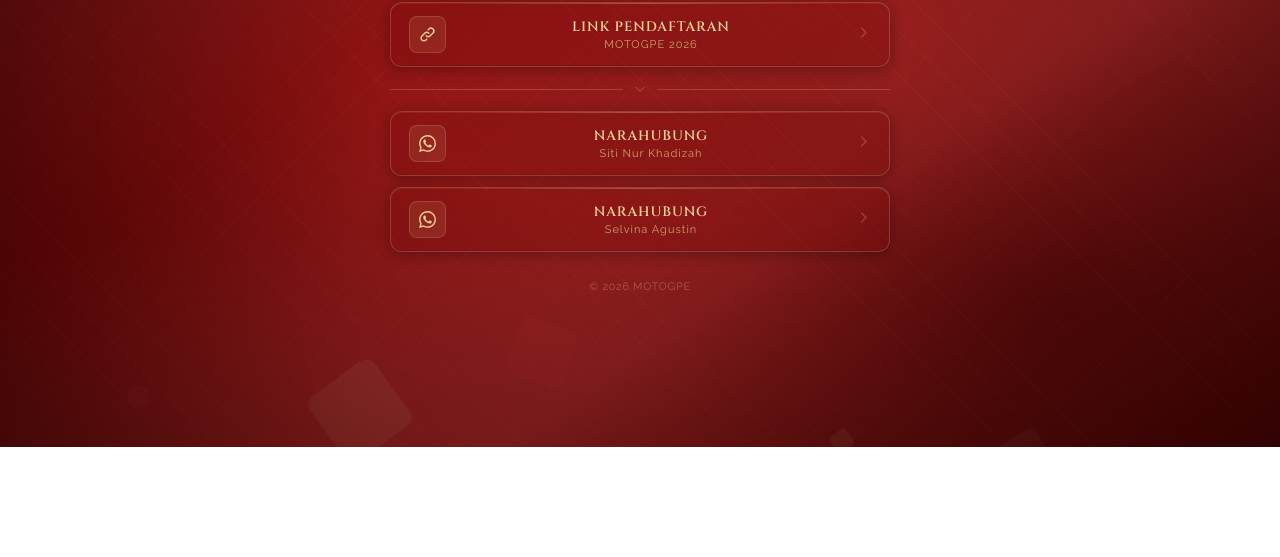
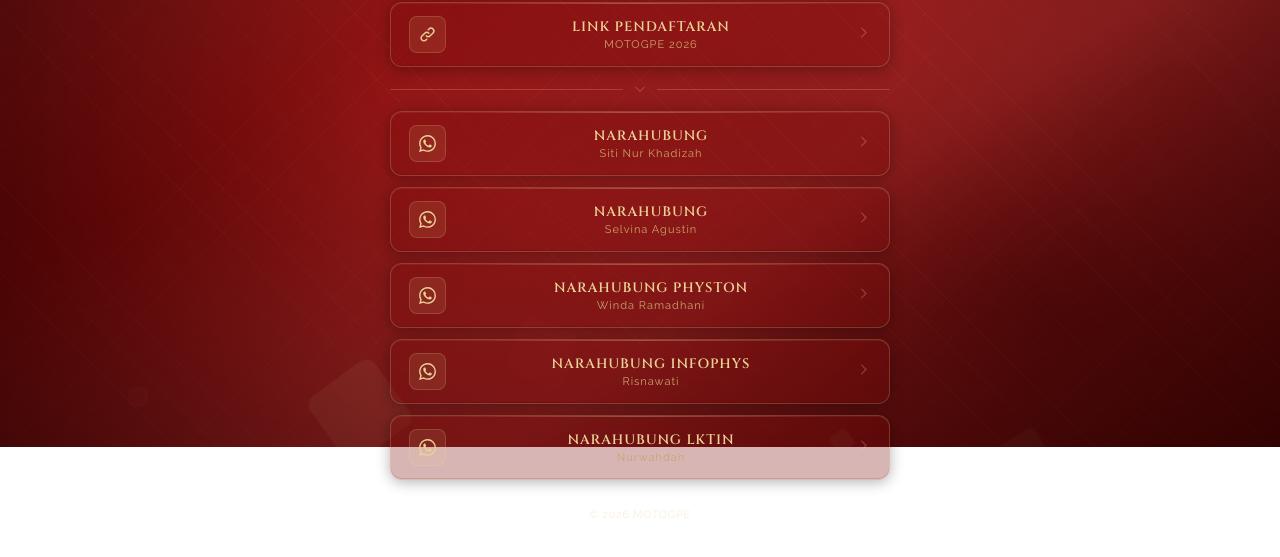
Before and after one commit to yowrahmat/info-MOTOGPE2026, a plain HTML site: page index.html in a window 1280 px wide. Shown: the part 353-910 px from the top of the page. Before the commit the page ends 800 px from the top, so only its background shows below. Drawn offline with Linux system fonts and the light colour scheme.

Commit message:
Update index.html

```diff
--- a/index.html
+++ b/index.html
@@ -290,7 +290,7 @@
         </div>
       </a>
 
-      <a class="link-btn" href="https://drive.google.com/file/d/11nOu_RZK-Pedhl9_X0ayQzaNEdJUSYcb/view" target="_blank" rel="noopener">
+      <a class="link-btn" href="https://drive.google.com/drive/folders/1qSCohNQYmJjqAQgPqMcq5XxXZWe2ekYn" target="_blank" rel="noopener">
         <div class="link-icon">
           <svg fill="none" stroke="currentColor" stroke-width="2" viewBox="0 0 24 24"><path stroke-linecap="round" stroke-linejoin="round" d="M12 6.042A8.967 8.967 0 006 3.75c-1.052 0-2.062.18-3 .512v14.25A8.987 8.987 0 016 18c2.305 0 4.408.867 6 2.292m0-14.25a8.966 8.966 0 016-2.292c1.052 0 2.062.18 3 .512v14.25A8.987 8.987 0 0018 18a8.967 8.967 0 00-6 2.292m0-14.25v14.25"/></svg>
         </div>
@@ -351,6 +351,50 @@
           <svg fill="none" stroke="currentColor" stroke-width="2" viewBox="0 0 24 24" width="15" height="15"><path stroke-linecap="round" stroke-linejoin="round" d="M9 5l7 7-7 7"/></svg>
         </div>
       </a>
+
+        <!-- Ganti nomor WA -->
+          <a class="link-btn" href="https://wa.me/6285656614421" target="_blank" rel="noopener">
+        <div class="link-icon">
+          <svg viewBox="0 0 24 24" fill="currentColor"><path d="M17.472 14.382c-.297-.149-1.758-.867-2.03-.967-.273-.099-.471-.148-.67.15-.197.297-.767.966-.94 1.164-.173.199-.347.223-.644.075-.297-.15-1.255-.463-2.39-1.475-.883-.788-1.48-1.761-1.653-2.059-.173-.297-.018-.458.13-.606.134-.133.298-.347.446-.52.149-.174.198-.298.298-.497.099-.198.05-.371-.025-.52-.075-.149-.669-1.612-.916-2.207-.242-.579-.487-.5-.669-.51-.173-.008-.371-.01-.57-.01-.198 0-.52.074-.792.372-.272.297-1.04 1.016-1.04 2.479 0 1.462 1.065 2.875 1.213 3.074.149.198 2.096 3.2 5.077 4.487.709.306 1.262.489 1.694.625.712.227 1.36.195 1.871.118.571-.085 1.758-.719 2.006-1.413.248-.694.248-1.289.173-1.413-.074-.124-.272-.198-.57-.347m-5.421 7.403h-.004a9.87 9.87 0 01-5.031-1.378l-.361-.214-3.741.982.998-3.648-.235-.374a9.86 9.86 0 01-1.51-5.26c.001-5.45 4.436-9.884 9.888-9.884 2.64 0 5.122 1.03 6.988 2.898a9.825 9.825 0 012.893 6.994c-.003 5.45-4.437 9.884-9.885 9.884m8.413-18.297A11.815 11.815 0 0012.05 0C5.495 0 .16 5.335.157 11.892c0 2.096.547 4.142 1.588 5.945L.057 24l6.305-1.654a11.882 11.882 0 005.683 1.448h.005c6.554 0 11.89-5.335 11.893-11.893a11.821 11.821 0 00-3.48-8.413z"/></svg>
+        </div>
+        <div class="link-text">
+          <span class="link-title">NARAHUBUNG PHYSTON</span>
+          <span class="link-sub">Winda Ramadhani</span>
+        </div>
+        <div class="link-arrow">
+          <svg fill="none" stroke="currentColor" stroke-width="2" viewBox="0 0 24 24" width="15" height="15"><path stroke-linecap="round" stroke-linejoin="round" d="M9 5l7 7-7 7"/></svg>
+        </div>
+      </a>
+
+        <!-- Ganti nomor WA -->
+          <a class="link-btn" href="https://wa.me/6282353891970" target="_blank" rel="noopener">
+        <div class="link-icon">
+          <svg viewBox="0 0 24 24" fill="currentColor"><path d="M17.472 14.382c-.297-.149-1.758-.867-2.03-.967-.273-.099-.471-.148-.67.15-.197.297-.767.966-.94 1.164-.173.199-.347.223-.644.075-.297-.15-1.255-.463-2.39-1.475-.883-.788-1.48-1.761-1.653-2.059-.173-.297-.018-.458.13-.606.134-.133.298-.347.446-.52.149-.174.198-.298.298-.497.099-.198.05-.371-.025-.52-.075-.149-.669-1.612-.916-2.207-.242-.579-.487-.5-.669-.51-.173-.008-.371-.01-.57-.01-.198 0-.52.074-.792.372-.272.297-1.04 1.016-1.04 2.479 0 1.462 1.065 2.875 1.213 3.074.149.198 2.096 3.2 5.077 4.487.709.306 1.262.489 1.694.625.712.227 1.36.195 1.871.118.571-.085 1.758-.719 2.006-1.413.248-.694.248-1.289.173-1.413-.074-.124-.272-.198-.57-.347m-5.421 7.403h-.004a9.87 9.87 0 01-5.031-1.378l-.361-.214-3.741.982.998-3.648-.235-.374a9.86 9.86 0 01-1.51-5.26c.001-5.45 4.436-9.884 9.888-9.884 2.64 0 5.122 1.03 6.988 2.898a9.825 9.825 0 012.893 6.994c-.003 5.45-4.437 9.884-9.885 9.884m8.413-18.297A11.815 11.815 0 0012.05 0C5.495 0 .16 5.335.157 11.892c0 2.096.547 4.142 1.588 5.945L.057 24l6.305-1.654a11.882 11.882 0 005.683 1.448h.005c6.554 0 11.89-5.335 11.893-11.893a11.821 11.821 0 00-3.48-8.413z"/></svg>
+        </div>
+        <div class="link-text">
+          <span class="link-title">NARAHUBUNG INFOPHYS</span>
+          <span class="link-sub">Risnawati</span>
+        </div>
+        <div class="link-arrow">
+          <svg fill="none" stroke="currentColor" stroke-width="2" viewBox="0 0 24 24" width="15" height="15"><path stroke-linecap="round" stroke-linejoin="round" d="M9 5l7 7-7 7"/></svg>
+        </div>
+      </a>
+
+        <!-- Ganti nomor WA -->
+          <a class="link-btn" href="https://wa.me/6283841866733" target="_blank" rel="noopener">
+        <div class="link-icon">
+          <svg viewBox="0 0 24 24" fill="currentColor"><path d="M17.472 14.382c-.297-.149-1.758-.867-2.03-.967-.273-.099-.471-.148-.67.15-.197.297-.767.966-.94 1.164-.173.199-.347.223-.644.075-.297-.15-1.255-.463-2.39-1.475-.883-.788-1.48-1.761-1.653-2.059-.173-.297-.018-.458.13-.606.134-.133.298-.347.446-.52.149-.174.198-.298.298-.497.099-.198.05-.371-.025-.52-.075-.149-.669-1.612-.916-2.207-.242-.579-.487-.5-.669-.51-.173-.008-.371-.01-.57-.01-.198 0-.52.074-.792.372-.272.297-1.04 1.016-1.04 2.479 0 1.462 1.065 2.875 1.213 3.074.149.198 2.096 3.2 5.077 4.487.709.306 1.262.489 1.694.625.712.227 1.36.195 1.871.118.571-.085 1.758-.719 2.006-1.413.248-.694.248-1.289.173-1.413-.074-.124-.272-.198-.57-.347m-5.421 7.403h-.004a9.87 9.87 0 01-5.031-1.378l-.361-.214-3.741.982.998-3.648-.235-.374a9.86 9.86 0 01-1.51-5.26c.001-5.45 4.436-9.884 9.888-9.884 2.64 0 5.122 1.03 6.988 2.898a9.825 9.825 0 012.893 6.994c-.003 5.45-4.437 9.884-9.885 9.884m8.413-18.297A11.815 11.815 0 0012.05 0C5.495 0 .16 5.335.157 11.892c0 2.096.547 4.142 1.588 5.945L.057 24l6.305-1.654a11.882 11.882 0 005.683 1.448h.005c6.554 0 11.89-5.335 11.893-11.893a11.821 11.821 0 00-3.48-8.413z"/></svg>
+        </div>
+        <div class="link-text">
+          <span class="link-title">NARAHUBUNG LKTIN</span>
+          <span class="link-sub">Nurwahdah</span>
+        </div>
+        <div class="link-arrow">
+          <svg fill="none" stroke="currentColor" stroke-width="2" viewBox="0 0 24 24" width="15" height="15"><path stroke-linecap="round" stroke-linejoin="round" d="M9 5l7 7-7 7"/></svg>
+        </div>
+      </a>
+
+
       <!-- Tambah link baru: copy-paste blok <a class="link-btn"> di atas -->
 
     </div>
```
